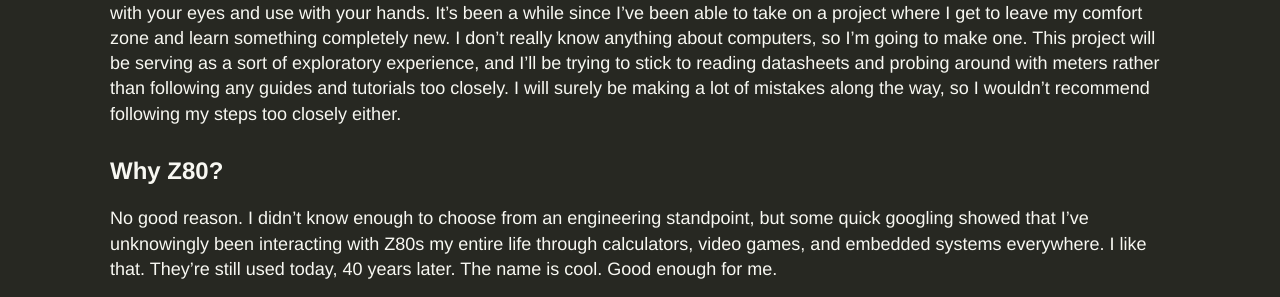
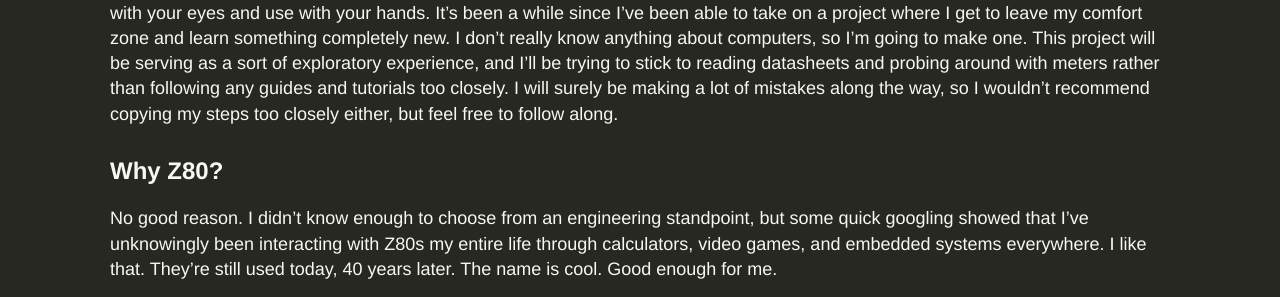
Before and after one commit to thavelka/thavelka.github.io, a Jekyll site: the page built from _posts/2017-09-14-Project-Intro.md, in a window 1280 px wide. Shown: the part 909-1206 px from the top of the page. Built offline with Jekyll 4.4.1, drawn with Linux system fonts in a browser that asks for light colours; some of the changed text lies outside the part shown.

Commit message:
text edit

```diff
--- a/_posts/2017-09-14-Project-Intro.md
+++ b/_posts/2017-09-14-Project-Intro.md
@@ -13,9 +13,8 @@
 
 Hardware is just cooler though. Hardware hacks will always be
 cooler. Nothing beats the feeling of making something you can see with
-your eyes and use with your hands. It's been a while since I've been able to take on a project where I
-get to leave my comfort zone and learn something completely new. I
-don't really know anything about computers, so I'm going to make one. This project will be serving as a sort of exploratory experience, and I'll be trying to stick to reading datasheets and probing around with meters rather than following any guides and tutorials too closely. I will surely be making a lot of mistakes along the way, so I wouldn't recommend following my steps too closely either.
+your eyes and use with your hands. It's been a while since I've been able to take on a project where I get to leave my comfort zone and learn something completely new. I
+don't really know anything about computers, so I'm going to make one. This project will be serving as a sort of exploratory experience, and I'll be trying to stick to reading datasheets and probing around with meters rather than following any guides and tutorials too closely. I will surely be making a lot of mistakes along the way, so I wouldn't recommend copying my steps too closely either, but feel free to follow along.
 <!--break-->
 
 ## Why Z80?
```
